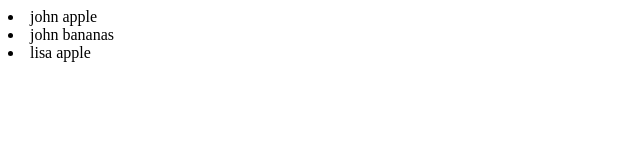
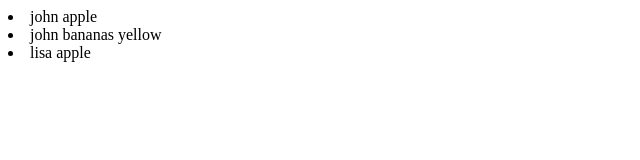
Before and after one commit to gitbot19/BunnyGit, a plain HTML site: page index.html in a window 1280 px wide. Shown: the full height of the page, 0-640 px from the left. Drawn offline with Linux system fonts and the light colour scheme.

Commit message:
lisa update john bananas

```diff
--- a/index.html
+++ b/index.html
@@ -1,7 +1,7 @@
 <html>
     <body>
         <li>john apple</li>
-        <li>john bananas</li>
+        <li>john bananas yellow</li>
         <li>lisa apple</li>
     </body>
 </html>
```
